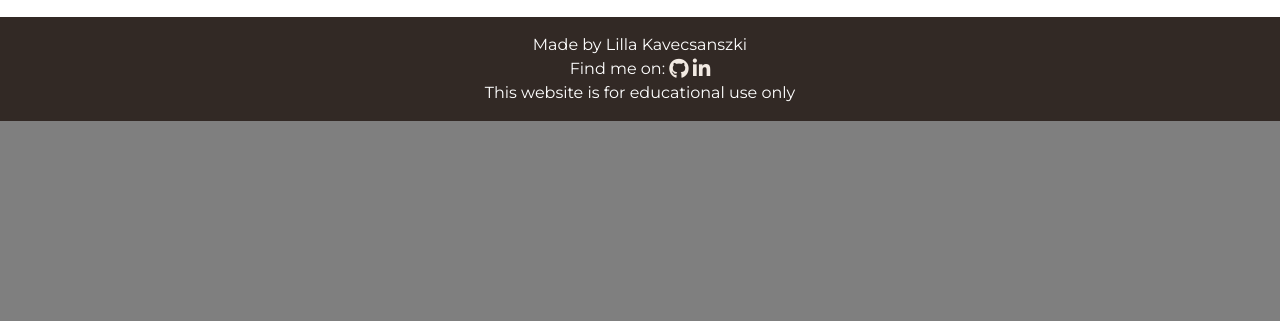
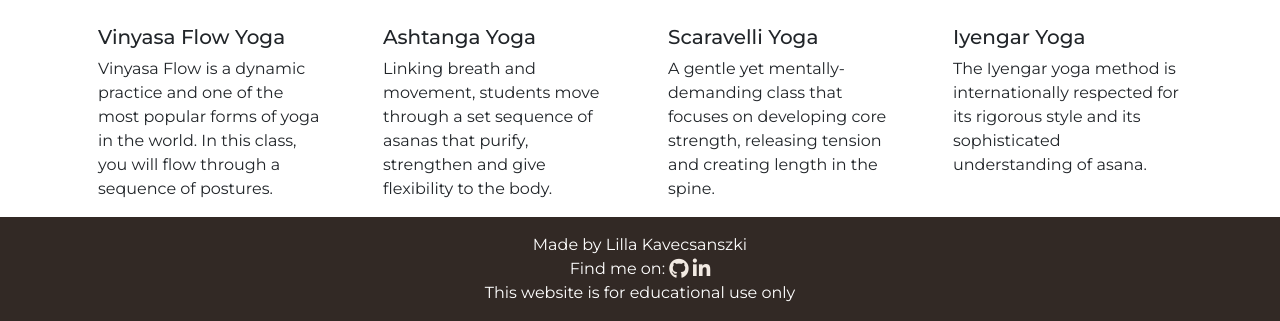
Before and after one commit to Lilla-Kavecsanszki/downwarddog, a Django app: page /yoga/ in a window 1280 px wide. Shown: the part 679-1000 px from the top of the page. Before the commit the page ends 800 px from the top, so only its background shows below. Run offline with Django 3.2, Linux system fonts and the light colour scheme; data that the repository does not hold is empty; some libraries are stand-ins or nearby versions.

Commit message:
Reverse yoga-classes view and yoga.html and render successfully

```diff
--- a/downwarddog/forms.py
+++ b/downwarddog/forms.py
@@ -7,9 +7,3 @@ class CommentForm(forms.ModelForm):
     class Meta:
         model = Comment
         fields = ('body',)
-
-
-class BookingForm(forms.ModelForm):
-    class Meta:
-        model = Booking
-        fields = ['booking_date', 'start_time', 'class_type', 'description']
--- a/downwarddog/views.py
+++ b/downwarddog/views.py
@@ -9,29 +9,36 @@ def home(request):
     """ Homepage """
     return render(request, 'index.html')
 
+def yoga_page(request):
+    """ Yoga page """
+    return render(request, 'yoga.html')
 
 def yoga_classes(request):
-    class_types = ClassType.objects.all()
-    for class_type in class_types:
-        if class_type.name == 'Vinyasa Flow Yoga':
-            class_type.description = 'Vinyasa Flow is a dynamic practice and one of the most popular forms of yoga in the world. In this class, you will flow through a sequence of postures.'
-            class_type.available_dates_times = [
-                '2023-09-10 09:00', '2023-09-12 17:30', '2023-09-15 11:00']
-        elif class_type.name == 'Ashtanga Yoga':
-            class_type.description = 'Linking breath and movement, students move through a set sequence of asanas that purify, strengthen and give flexibility to the body.'
-            class_type.available_dates_times = [
-                '2023-09-11 16:00', '2023-09-13 08:30', '2023-09-16 10:30']
-        elif class_type.name == 'Scaravelli Yoga':
-            class_type.description = 'A gentle yet mentally-demanding class that focuses on developing core strength, releasing tension and creating length in the spine.'
-            class_type.available_dates_times = [
-                '2023-09-10 14:30', '2023-09-12 11:00', '2023-09-15 15:00']
-        elif class_type.name == 'Iyengar Yoga':
-            class_type.description = 'The Iyengar yoga method is internationally respected for its rigorous style and its sophisticated understanding of asana.'
-            class_type.available_dates_times = [
-                '2023-09-11 10:00', '2023-09-13 13:30', '2023-09-16 09:00']
+    class_types = [
+        {
+            'name': 'Vinyasa Flow Yoga',
+            'description': 'Vinyasa Flow is a dynamic practice and one of the most popular forms of yoga in the world. In this class, you will flow through a sequence of postures.',
+            'available_dates_times': ['2023-09-10 09:00', '2023-09-12 17:30', '2023-09-15 11:00']
+        },
+        {
+            'name': 'Ashtanga Yoga',
+            'description': 'Linking breath and movement, students move through a set sequence of asanas that purify, strengthen and give flexibility to the body.',
+            'available_dates_times': ['2023-09-11 16:00', '2023-09-13 08:30', '2023-09-16 10:30']
+        },
+        {
+            'name': 'Scaravelli Yoga',
+            'description': 'A gentle yet mentally-demanding class that focuses on developing core strength, releasing tension and creating length in the spine.',
+            'available_dates_times': ['2023-09-10 14:30', '2023-09-12 11:00', '2023-09-15 15:00']
+        },
+        {
+            'name': 'Iyengar Yoga',
+            'description': 'The Iyengar yoga method is internationally respected for its rigorous style and its sophisticated understanding of asana.',
+            'available_dates_times': ['2023-09-11 10:00', '2023-09-13 13:30', '2023-09-16 09:00']
+        }
+    ]
 
     context = {
-        'class_types': class_types
+        'yoga_classes': class_types
     }
     return render(request, 'yoga.html', context)
 
--- a/templates/yoga.html
+++ b/templates/yoga.html
@@ -20,33 +20,19 @@
         </div>
     </section>
     <!-- Table Section -->
-    <div class="row">
-        {% for class_type in class_types %}
-        <div class="col-md-3">
-            <div class="card">
-                <div class="card-body">
-                    <h5 class="card-title text-center">{{ class_type.name }}</h5>
-                    <p class="card-text text-center">{{ class_type.description }}</p>
-                    {% if user.is_authenticated %}
-                    <form method="POST" action="{% url 'home' %}">
-                        {% csrf_token %}
-                        <input type="hidden" name="class_type" value="{{ class_type.id }}">
-                        <!-- Dropdown menu for available dates and times -->
-                        <select name="booking_datetime" required>
-                            <option value="">Select a date and time</option>
-                            {% for date_time in class_type.available_dates_times %}
-                            <option value="{{ date_time }}">{{ date_time }}</option>
-                            {% endfor %}
-                        </select>
-                        <button type="submit">Book Now</button>
-                    </form>
-                    {% else %}
-                    <p>Please log in to make a booking.</p>
-                    {% endif %}
-                </div>
+<h1>Yoga Classes</h1>
+
+<div class="row">
+    {% for yoga_class in yoga_classes %}
+    <div class="col-md-3">
+        <div class="card">
+            <div class="card-body">
+                <h5 class="card-title">{{ yoga_class.name }}</h5>
+                <p class="card-text">{{ yoga_class.description }}</p>
+
             </div>
         </div>
-        {% endfor %}
     </div>
+    {% endfor %}
 </div>
 {% endblock content %}
```
